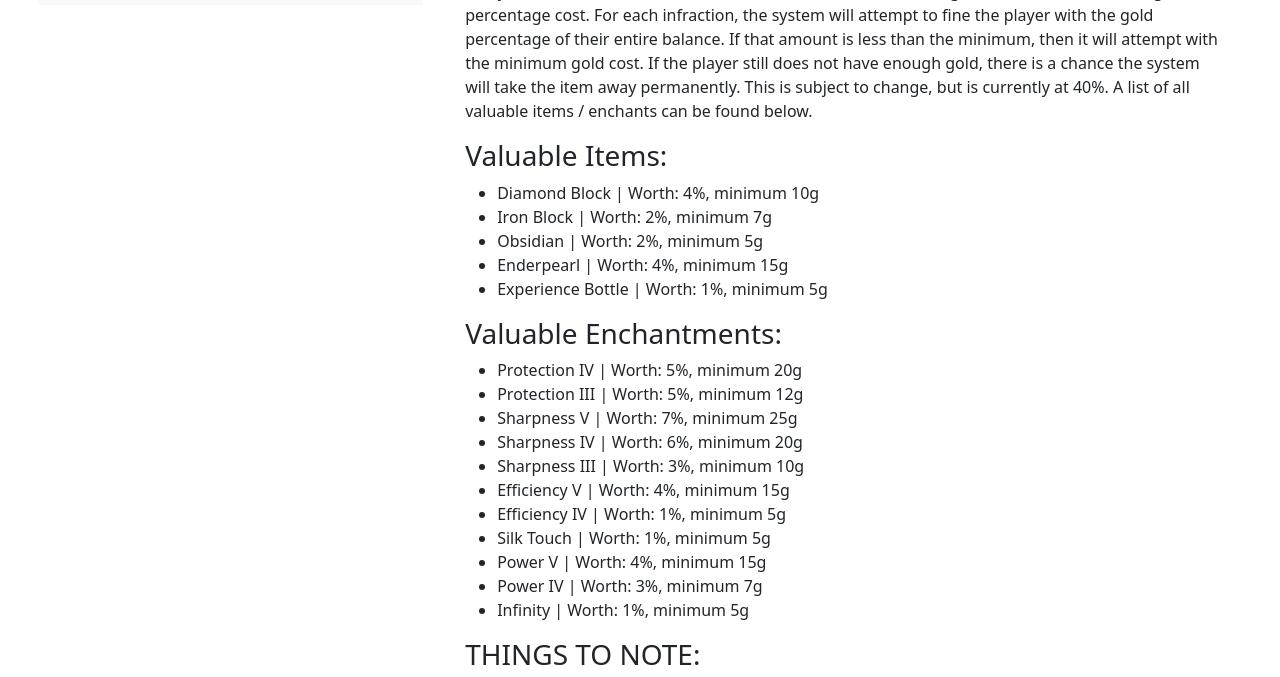
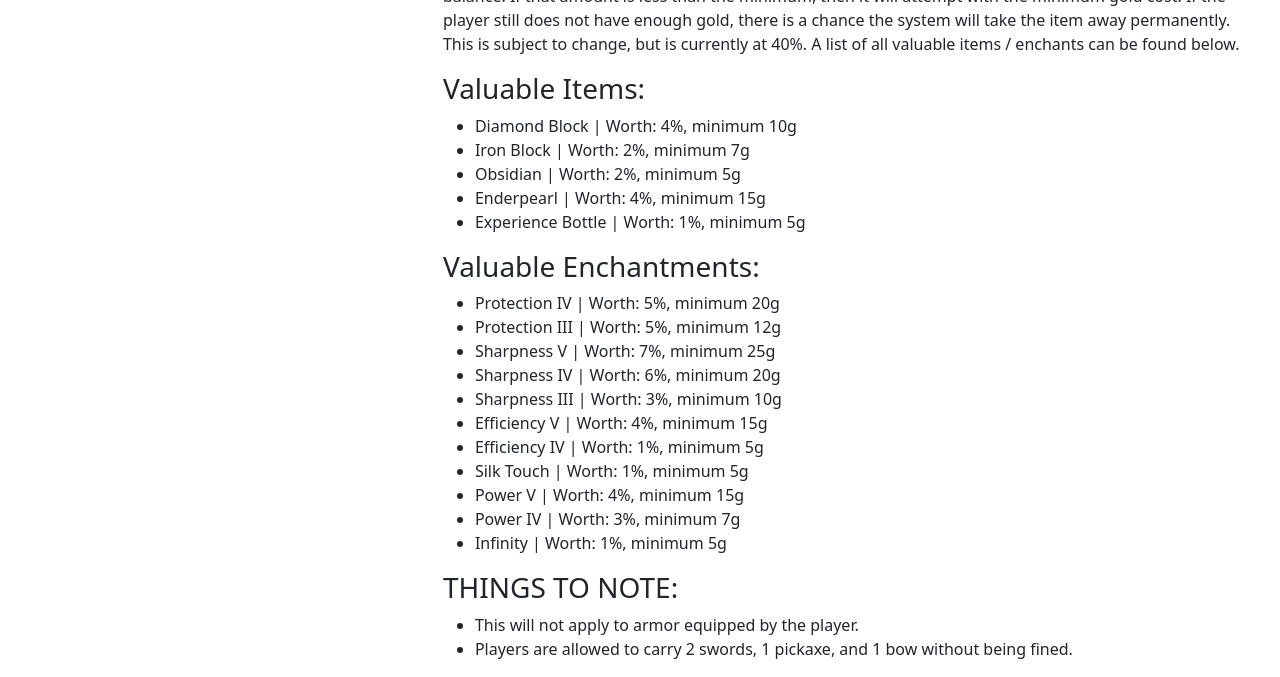
Before and after one commit to LucidLLC/mcteams-wiki, a plain HTML site: page banking/index.html in a window 1280 px wide. Shown: the part 187-864 px from the top of the page. Drawn offline with nearby package versions, Linux system fonts and the light colour scheme.

Commit message:
Publish: (a75ff89) don't pad content

```diff
--- a/banking/index.html
+++ b/banking/index.html
@@ -11,12 +11,12 @@
 
     <style>
       body {
-        margin: 2%;
+        margin: 1%;
       }
 
       .content {
 
-        padding: 30px;
+
         overflow-y: scroll;
         height: min-content;
       }
```
Also changed, not shown: bottledxp/index.html (+2 -2 lines), salvaging/index.html (+2 -2 lines).
